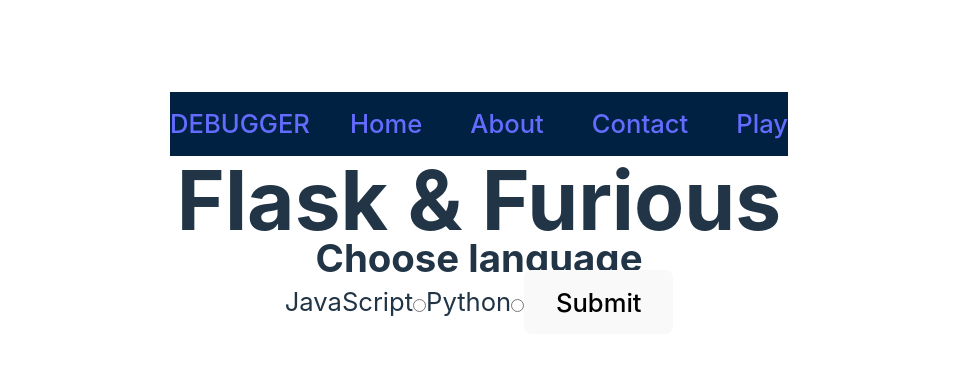
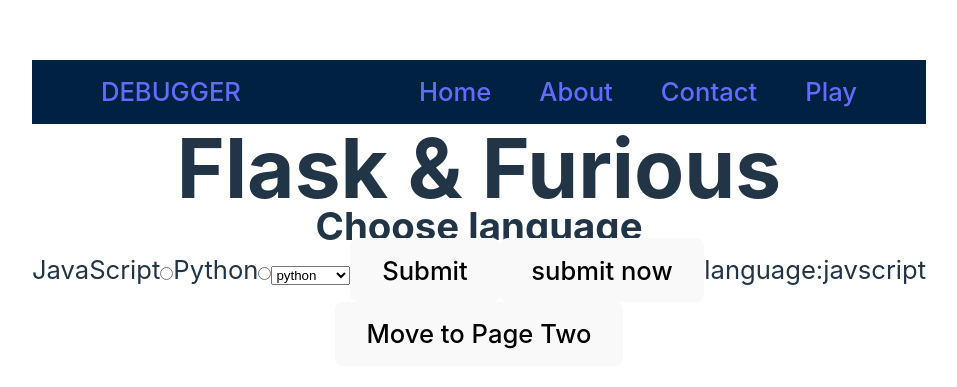
Before and after one commit to Flask-and-Furious/client_side, a React (Vite) app: page /language in a window 1280 px wide. Shown: the part 187-574 px from the top of the page, without its empty margins (161-1118 px from the left). Built offline with nearby package versions, Linux system fonts and the light colour scheme.

Commit message:
using props and context to access data

```diff
--- /dev/null
+++ b/src/Context.jsx
@@ -0,0 +1,12 @@
+import React, { useState } from "react";
+
+export const Context = React.createContext();
+export const ContextProvider = ({ children }) => {
+	const [items, setItems] = useState("javscript");
+
+	return (
+		<Context.Provider value={{ items, setItems }}>
+			{children}
+		</Context.Provider>
+	);
+};
--- a/src/main.jsx
+++ b/src/main.jsx
@@ -4,11 +4,14 @@ import { BrowserRouter as Router } from "react-router-dom";
 
 import App from "./App";
 import "./index.css";
+import { ContextProvider } from './Context';
 
 ReactDOM.createRoot(document.getElementById("root")).render(
   <React.StrictMode>
     <Router>
+      <ContextProvider>
       <App />
+      </ContextProvider>
     </Router>
   </React.StrictMode>
 );
--- a/src/pages/Game/index.jsx
+++ b/src/pages/Game/index.jsx
@@ -1,6 +1,7 @@
-import React, { useEffect, useState }from "react";
+import React, { useEffect, useState,useContext }from "react";
+
 import { useNavigate } from "react-router-dom";
-
+import { Context } from "../../Context";
 import axios from 'axios'
 import CodeMirror from '@uiw/react-codemirror'
 import { dracula } from '@uiw/codemirror-theme-dracula'; // code window theme
@@ -10,12 +11,24 @@ import { pythonFetchedCodePackages } from "./pythonQuestions";
 import { javascriptFetchedCodePackages } from "./javascriptQuestions";
 import { correctMessages, incorrectMessages } from "./feedback";
 import { Button, Image, Input, Subtitle, Title, FlashMessage } from "../../components";
-
-function Game() {
+import LanguagePage from "../Language";
+function Game(props) {
+  const navigates = useNavigate();
+    const { items, setItems } = useContext(Context);
+    const handlertwo = () => {
+        navigates("/difficulty");
+    };
 
   // const language = 'python' // language will be passed by props
   const language = 'javascript' // language will be passed by props
 
+
+
+
+  ////
+
+
+  ///
   const [progress, setProgress] = useState(0)
 
   // Here fetch the information about the logged in user's progress. This will be a number.
@@ -73,6 +86,20 @@ function Game() {
 
   return (
     <>
+<h2>Welcome to Page Two</h2>
+            Updated new value Count:<b>{items}</b>
+            <div>
+                <button onClick={handlertwo}>Move to Page One</button>
+            </div>
+
+
+<div >
+            <h2>mylanguage </h2>
+
+<p>{props.data} </p>
+
+        </div>
+
       <Title title="Debugging Challenge" />
       <Subtitle subtitle={currentCodePackage['snippet']['description']} />
       <FlashMessage style={{display: isAnswered ? 'flex' : 'none'}} text={isCorrect ? `✅${correctMessages[randomIndex]}` :
--- a/src/pages/Language/index.jsx
+++ b/src/pages/Language/index.jsx
@@ -1,10 +1,49 @@
-import React from "react";
+import React, { useContext, useState } from "react";
 
 import { Button, Option, Subtitle, Title } from "../../components";
+import Game from "../Game";
+import { useNavigate } from "react-router-dom";
+
+import { Context } from "../../Context";
 
 function LanguagePage() {
+
+  const [state, setstate] = useState({data:""})
+  const [mylanguage, setLanguage] = useState("")
+
+   const navigate = useNavigate();
+    const { items, setItems } = useContext(Context);
+
+  const handleChange = event => {
+    console.log('Label 👉️', event.target.selectedOptions[0].label);
+    console.log(event.target.value);
+    setLanguage(event.target.value);
+  };
+
+  console.log( "- lans")
+  const changeState = (e) => {
+    setstate({data:e.target.value});
+   };
+
+
+
+    const clickHandler = (e) => {
+
+        setItems(e.targe.value );
+        console.log("my val - "+ e.target.value)
+
+    };
+      /*
+    const clickHandlerOne = () => {
+        setItems((prevcount) => prevcount - 1);
+    };*/
+
+    const HandlerOne = () => {
+        navigate("/game");
+    };
   return (
     <>
+
       <Title title="Flask & Furious" />
       <Subtitle subtitle="Choose language" />
       <Option
@@ -17,7 +56,25 @@ function LanguagePage() {
         text="Which line number is wrong?"
         attributeName="python"
       />
-      <Button text="Submit" />
+            <select value={items} onChange={clickHandler}>
+        <option value="python" onChange={clickHandler}>python </option>
+        <option value="javascript" onChange={clickHandler}>javascript</option>
+
+      </select>
+
+      <Button text="Submit"  onSubmit={() => changeState()}/>
+
+
+
+
+
+            <button onSubmit={clickHandler}>submit now</button>
+            language:{items}
+            <div>
+                <button onClick={HandlerOne}>Move to Page Two</button>
+            </div>
+
+
     </>
   );
 }
```
Also changed, not shown: 1 other file (tests, documents, lock files or other folders).
